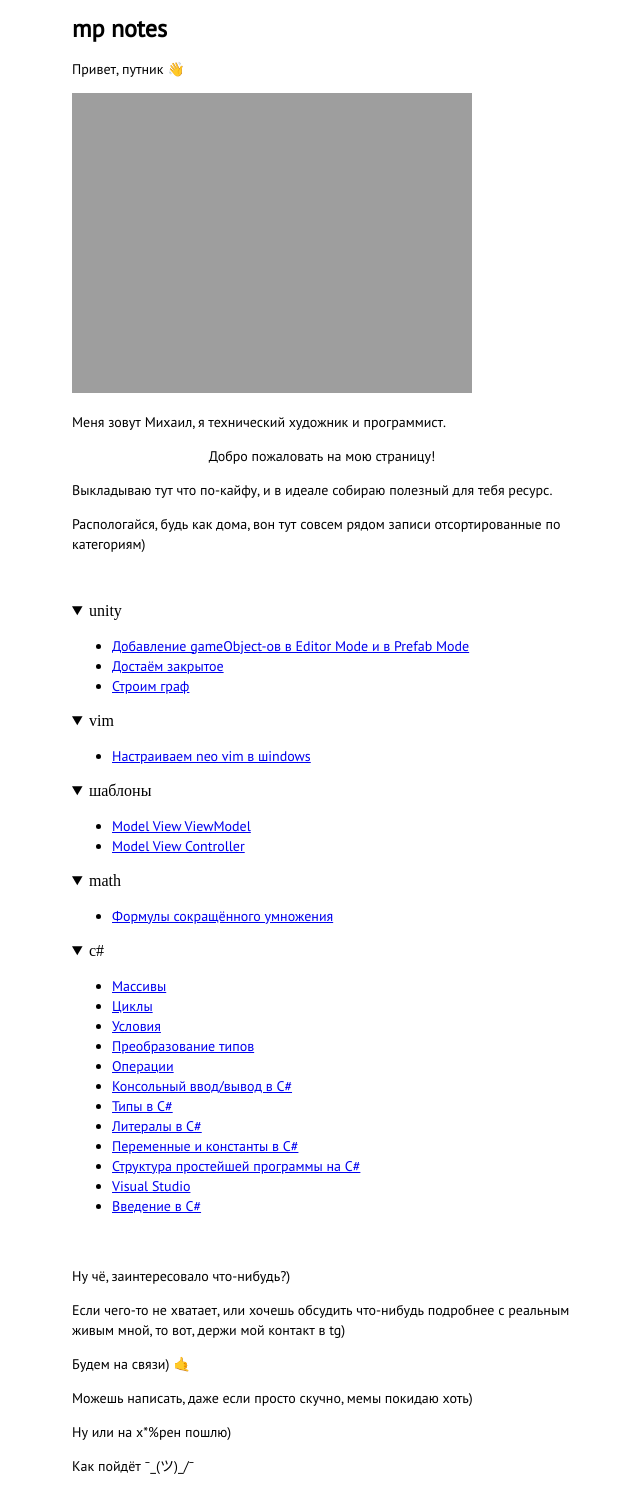
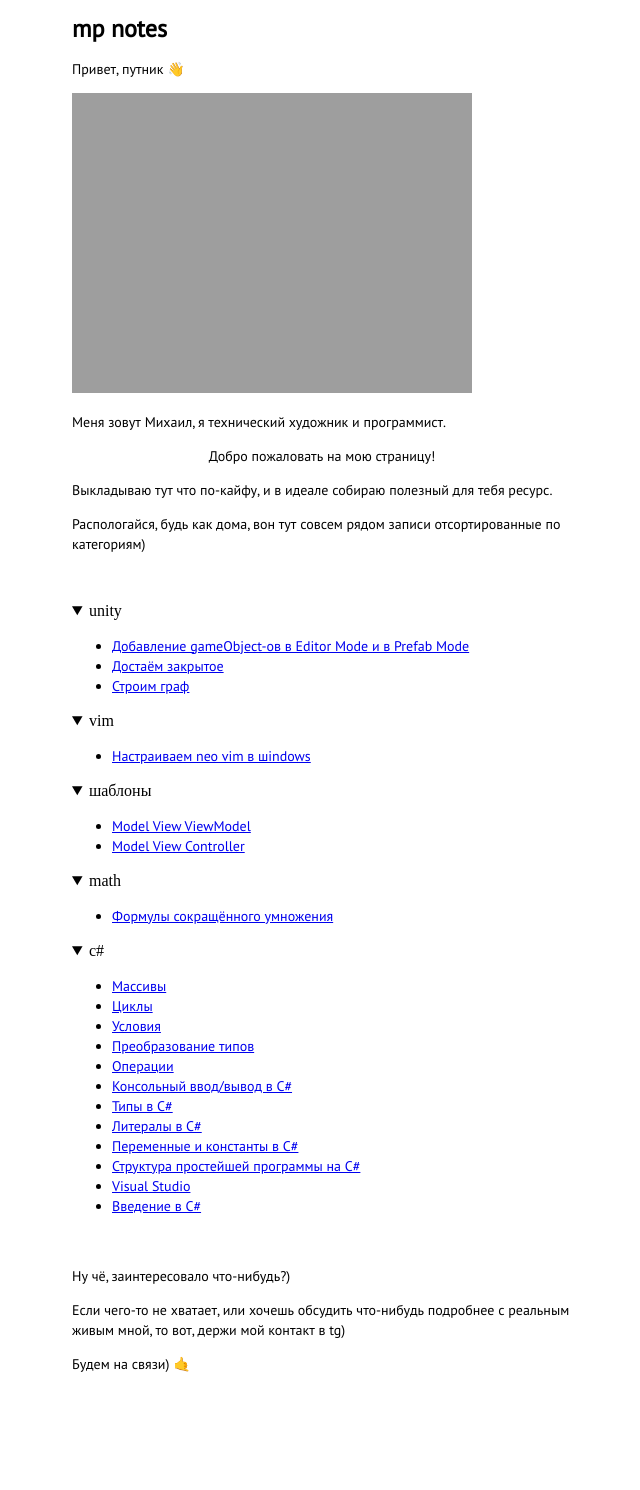
Before and after one commit to dOvObu/dOvObu.github.io, a Jekyll site: the page built from index.md, in a window 1280 px wide. Shown: the whole page, without its empty margins (318-958 px from the left). Built offline with Jekyll 4.4.1, drawn with Linux system fonts in a browser that asks for light colours; nearby versions of some CDN libraries; after the commit the page ends 1388 px from its top, so only the background shows below that.

Commit message:
Update index.md

```diff
--- a/index.md
+++ b/index.md
@@ -38,10 +38,3 @@ mainPage: true
 Если чего-то не хватает, или хочешь обсудить что-нибудь подробнее с реальным живым мной, то вот, <a href="https://t.me/d0c_0b_p">держи мой контакт в tg)</a>
 
 Будем на связи) 🤙
-
-
-Можешь написать, даже если просто скучно, мемы покидаю хоть)
-
-Ну или на х*%рен пошлю)
-
-Как пойдёт ¯\_(ツ)_/¯
```
